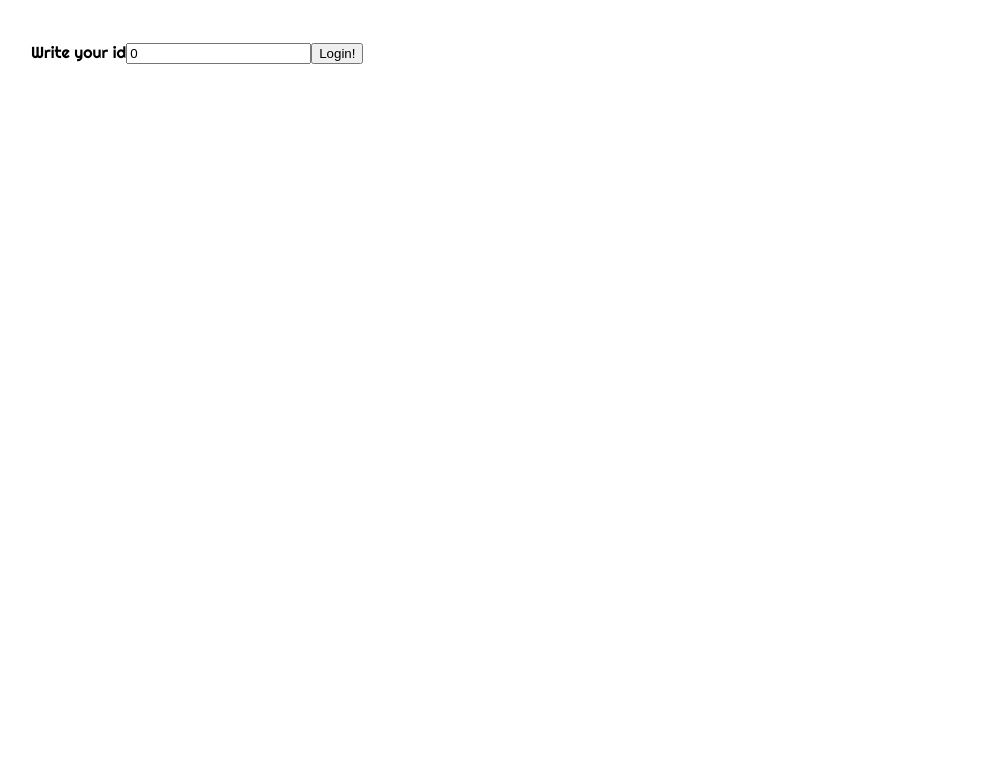
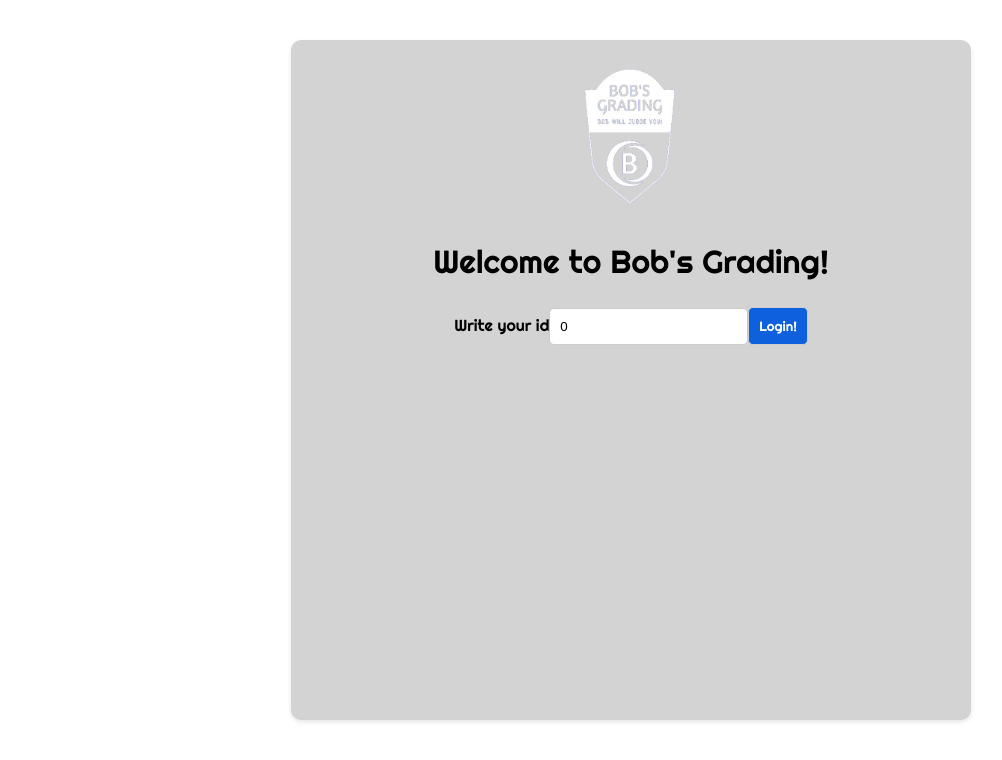
Before and after one commit to HassanHussa1n/student-overview-frontend, a React (Vite) app: page /home/1 in a window 1280 px wide. Shown: the top 760 px of the page, without its empty margins (9-1011 px from the left). Built offline with nearby package versions, Linux system fonts and the light colour scheme; no server answers.

Commit message:
Login css

```diff
--- a/src/Components/Login/index.jsx
+++ b/src/Components/Login/index.jsx
@@ -1,6 +1,8 @@
 import { useContext, useState } from "react";
 import { LoginContext } from "../../App.jsx";
 import { useNavigate } from "react-router-dom";
+import BobsLogo from "../../assets/images/BobsLogo2-transparent.png";
+
 export default function Login() {
   const { setCurrentUser, teachers } = useContext(LoginContext);
   const [id, setId] = useState(0);
@@ -23,7 +25,13 @@ export default function Login() {
     }
   };
   return (
-    <div>
+    <div className="login-page">
+      <div className="login-intro">
+      <img src={BobsLogo} alt="BobsLogo" className="bobslogo" />
+        <h1>Welcome to Bob's Grading!</h1>
+
+
+      </div>
       {errorBool && <h3>{errorMessage}</h3>}
       <form onSubmit={handleSubmit}>
         <label htmlFor="first">Write your id</label>
--- a/src/Components/Main/HomePage/index.jsx
+++ b/src/Components/Main/HomePage/index.jsx
@@ -4,6 +4,7 @@ import { MyContext } from "../../../App.jsx";
 export default function HomePage() {
   const { currentUser } = useContext(MyContext);
   const [notes, setNotes] = useState([]);
+  console.log(currentUser.notes)
 
   useEffect(() => {
     const storedNotes = localStorage.getItem(`notes-${currentUser.id}`);
--- a/src/index.css
+++ b/src/index.css
@@ -12,6 +12,39 @@
   -webkit-font-smoothing: antialiased;
   -moz-osx-font-smoothing: grayscale;
 }
+
+.login-page {
+  height: 80vh;
+  width: 80vh;
+  max-width: 800px;
+  margin: 0 auto;
+  font-style: italic;
+  padding: 20px;
+  color: black;
+  background-color: lightgray;
+  border-radius: 10px;
+  box-shadow: 0 2px 4px rgba(0, 0, 0, 0.1);
+}
+
+.login-page input[type="text"],
+.login-page input[type="submit"] {
+  padding: 10px;
+  margin-bottom: 15px;
+  border-radius: 5px;
+  border: 1px solid #ccc;
+}
+
+.login-page label {
+  margin-bottom: 10px;
+}
+
+.login-page input[type="submit"] {
+  background-color: #0e60dc;
+  color: white;
+  font-family: "Righteous";
+  cursor: pointer;
+}
+
 
 a {
   font-weight: 500;
@@ -149,7 +182,8 @@ ul {
 .swap-classroom-btn,
 .edit-classroom-btn,
 .edit-student-btn,
-.submit-btn.add-note-btn {
+.submit-btn,
+.add-note-btn {
   background-color: #0e60dc;
   border: none;
   color: white;
@@ -296,6 +330,10 @@ ul {
   margin: 10px;
   z-index: 9999;
   border-radius: 30px;
+}
+
+.bobslogo {
+  height: 150px;
 }
 
 .note {
```
